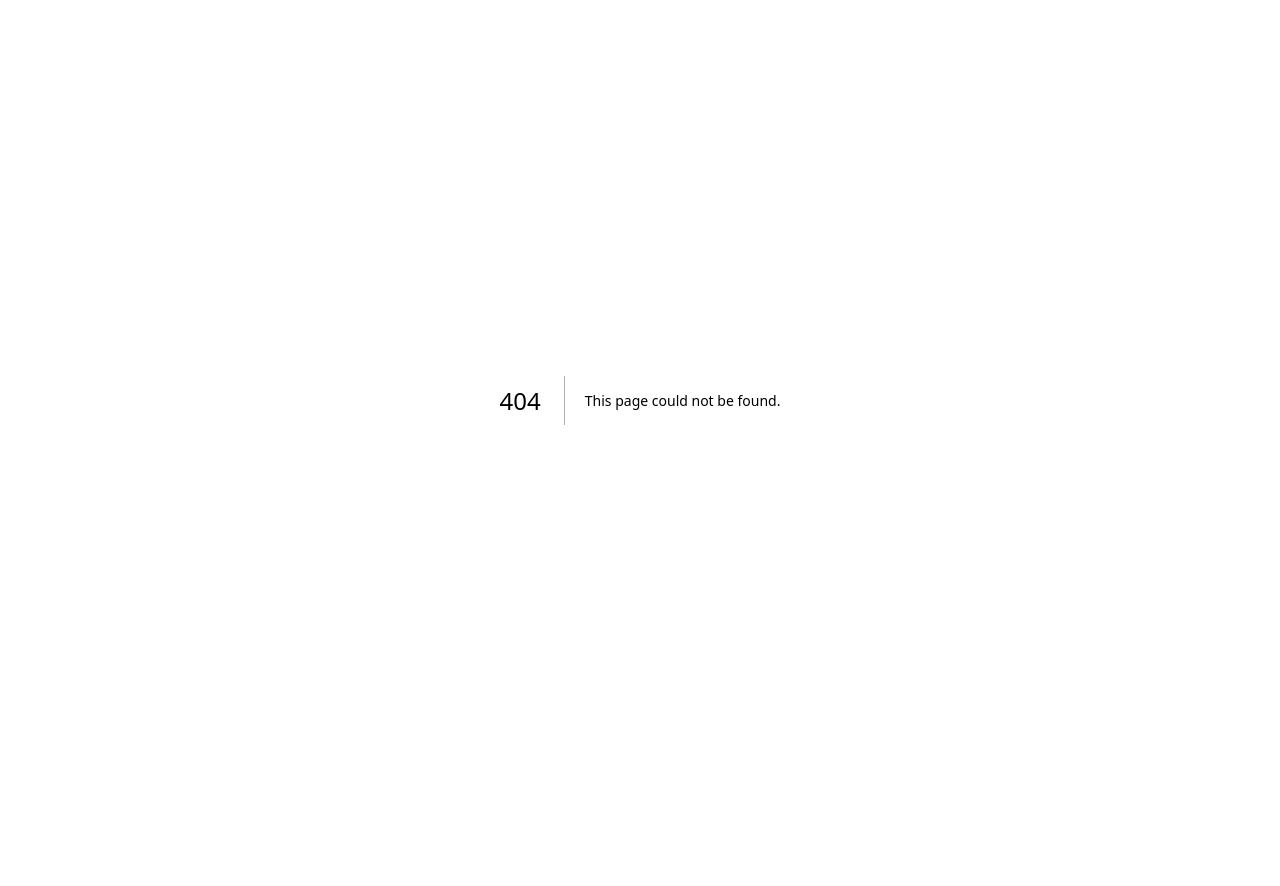
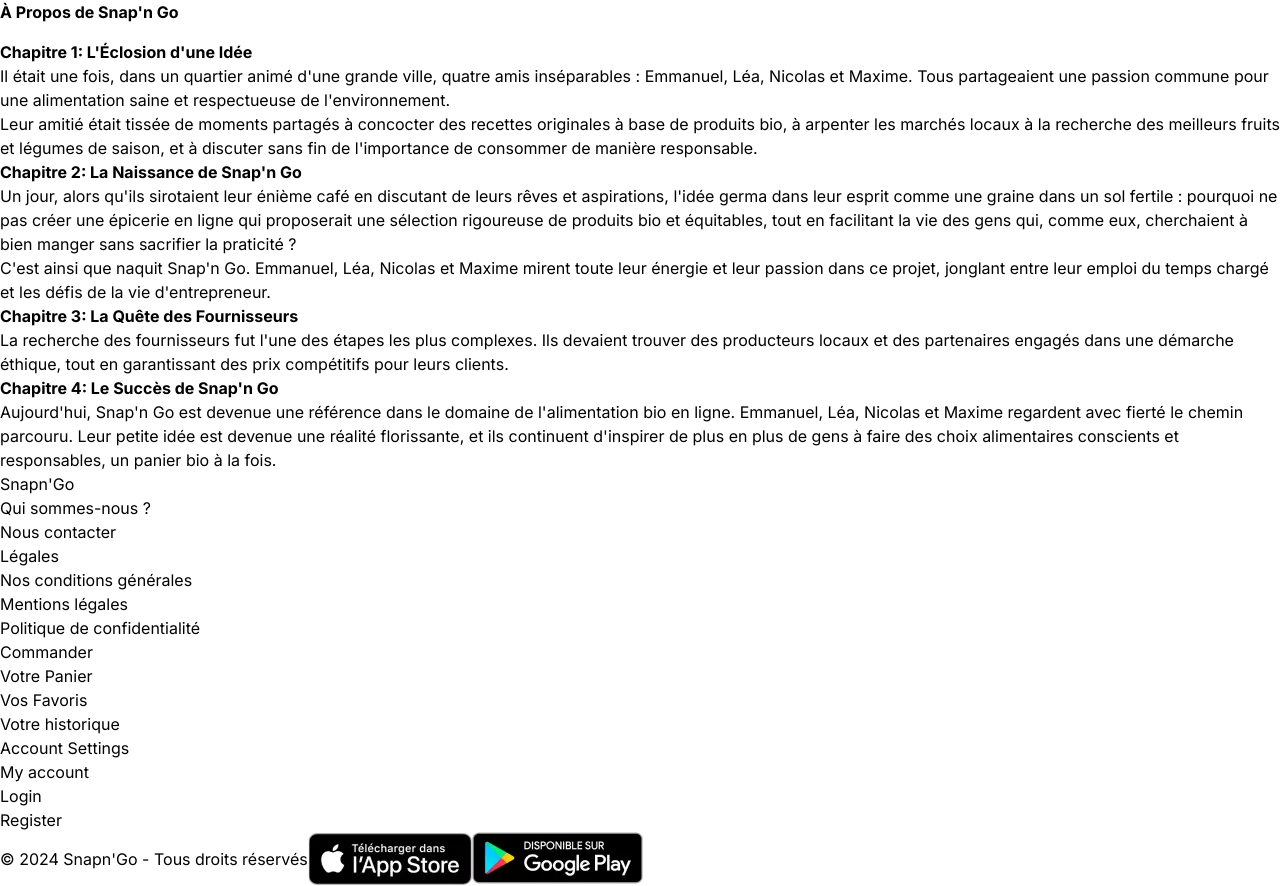
Before and after one commit to Viewfinderr/snapn-go, a Next.js app: page /AboutUs in a window 1280 px wide. Before the commit this address had no page. Before the commit the page ends 800 px from the top, so only its background shows below. Built offline with nearby package versions, Linux system fonts and the light colour scheme.

Commit message:
Ajout AboutUs+page

```diff
--- a/src/Components/AboutUs/index.tsx
+++ b/src/Components/AboutUs/index.tsx
@@ -0,0 +1,70 @@
+/* eslint-disable react/no-unescaped-entities */
+import React from "react";
+
+const AboutUs = () => {
+  return (
+    <div className="lg:bg-fontDesktop bg-greenButton flex justify-center items-center">
+      <div className="max-w-3xl mx-auto p-8 lg:text-black text-white">
+        <h2 className="text-3xl font-bold mb-4">À Propos de Snap'n Go</h2>
+
+        <h3 className="text-xl font-bold mt-4">
+          Chapitre 1: L'Éclosion d'une Idée
+        </h3>
+        <p className="mt-4">
+          Il était une fois, dans un quartier animé d'une grande ville, quatre
+          amis inséparables : Emmanuel, Léa, Nicolas et Maxime. Tous
+          partageaient une passion commune pour une alimentation saine et
+          respectueuse de l'environnement.
+        </p>
+        <p className="mt-4">
+          Leur amitié était tissée de moments partagés à concocter des recettes
+          originales à base de produits bio, à arpenter les marchés locaux à la
+          recherche des meilleurs fruits et légumes de saison, et à discuter
+          sans fin de l'importance de consommer de manière responsable.
+        </p>
+
+        <h3 className="text-xl font-bold mt-4">
+          Chapitre 2: La Naissance de Snap'n Go
+        </h3>
+        <p className="mt-4">
+          Un jour, alors qu'ils sirotaient leur énième café en discutant de
+          leurs rêves et aspirations, l'idée germa dans leur esprit comme une
+          graine dans un sol fertile : pourquoi ne pas créer une épicerie en
+          ligne qui proposerait une sélection rigoureuse de produits bio et
+          équitables, tout en facilitant la vie des gens qui, comme eux,
+          cherchaient à bien manger sans sacrifier la praticité ?
+        </p>
+        <p className="mt-4">
+          C'est ainsi que naquit Snap'n Go. Emmanuel, Léa, Nicolas et Maxime
+          mirent toute leur énergie et leur passion dans ce projet, jonglant
+          entre leur emploi du temps chargé et les défis de la vie
+          d'entrepreneur.
+        </p>
+
+        <h3 className="text-xl font-bold mt-4">
+          Chapitre 3: La Quête des Fournisseurs
+        </h3>
+        <p className="mt-4">
+          La recherche des fournisseurs fut l'une des étapes les plus complexes.
+          Ils devaient trouver des producteurs locaux et des partenaires engagés
+          dans une démarche éthique, tout en garantissant des prix compétitifs
+          pour leurs clients.
+        </p>
+
+        <h3 className="text-xl font-bold mt-4">
+          Chapitre 4: Le Succès de Snap'n Go
+        </h3>
+        <p className="mt-4">
+          Aujourd'hui, Snap'n Go est devenue une référence dans le domaine de
+          l'alimentation bio en ligne. Emmanuel, Léa, Nicolas et Maxime
+          regardent avec fierté le chemin parcouru. Leur petite idée est devenue
+          une réalité florissante, et ils continuent d'inspirer de plus en plus
+          de gens à faire des choix alimentaires conscients et responsables, un
+          panier bio à la fois.
+        </p>
+      </div>
+    </div>
+  );
+};
+
+export default AboutUs;
--- /dev/null
+++ b/src/app/AboutUs/page.tsx
@@ -0,0 +1,14 @@
+import React from "react";
+import AboutUs from "@/Components/AboutUs";
+import Footer from "@/Components/UI/footer";
+
+const App = () => {
+  return (
+    <div>
+        <AboutUs />
+        <Footer />
+    </div>
+  );
+};
+
+export default App;
```
